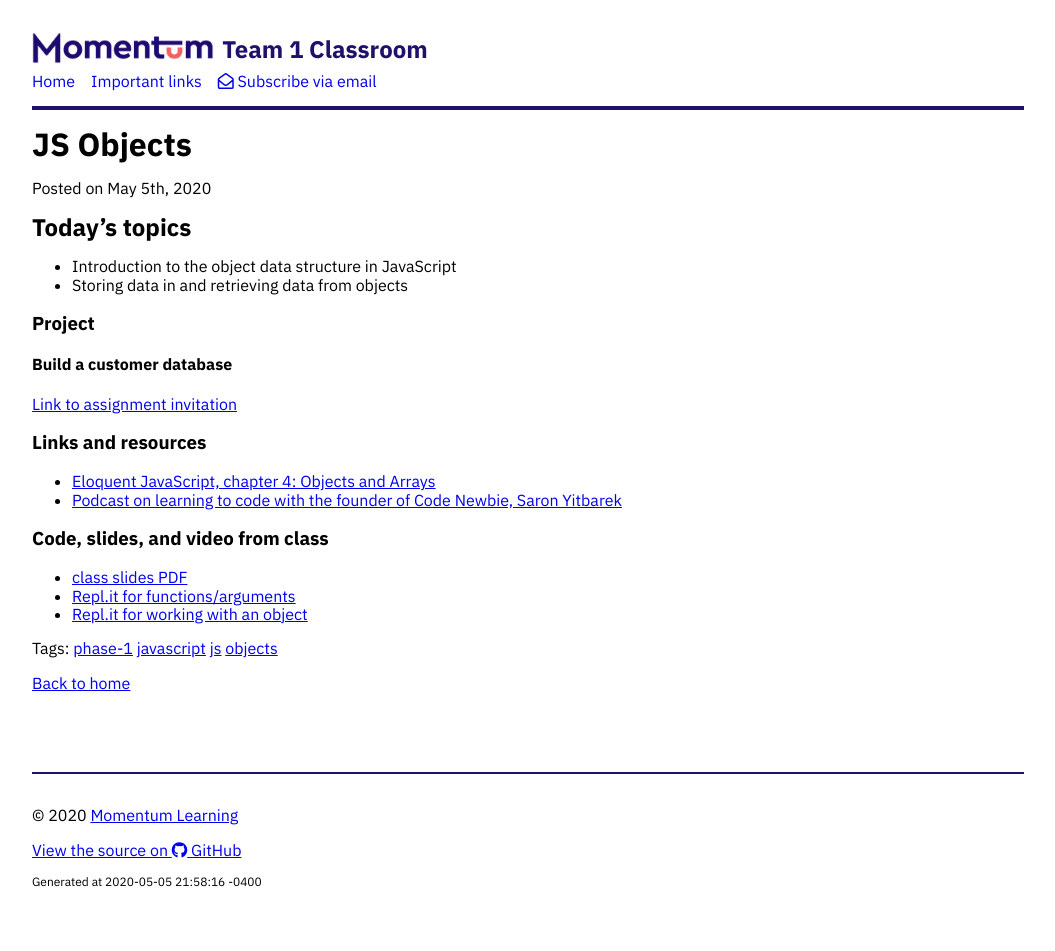
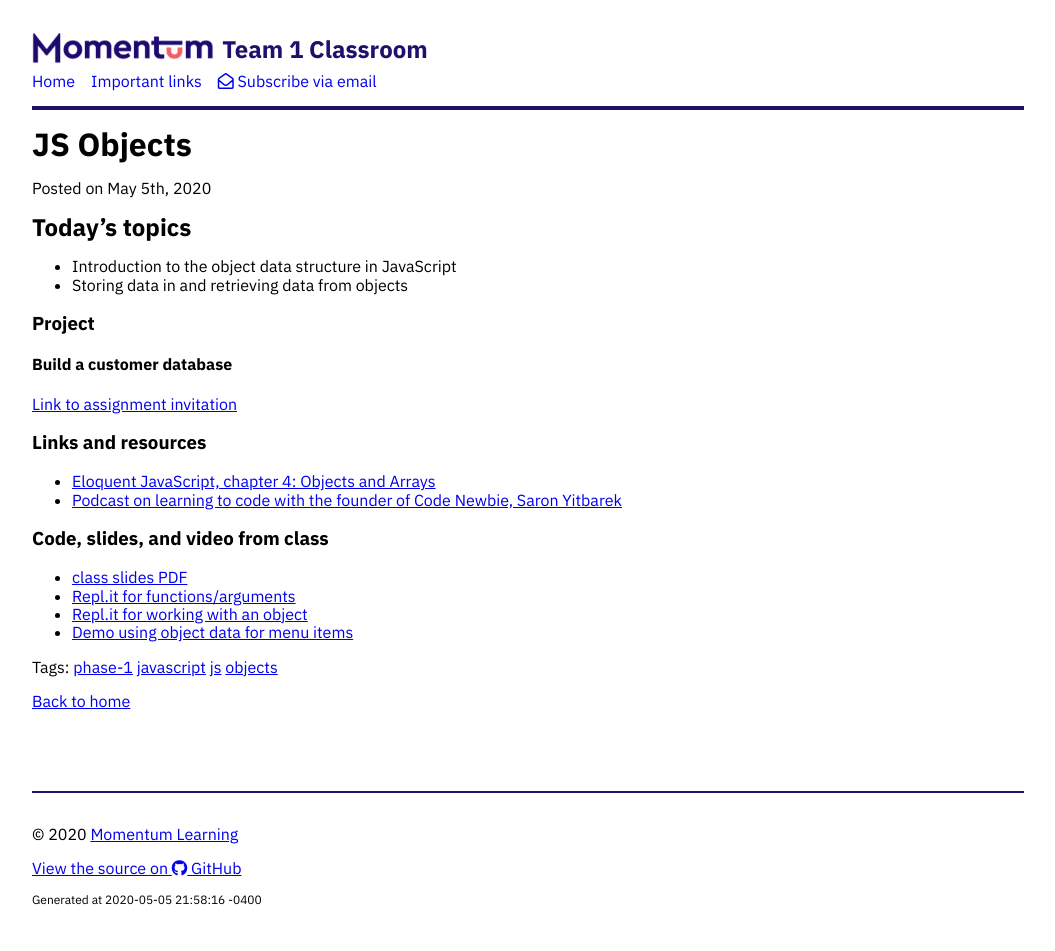
Before and after one commit to Momentum-Morehouse-2/Momentum-Morehouse-2.github.io, a Jekyll site: the page built from _posts/2020-05-05-js-objects.md, in a window 1280 px wide. Shown: the whole page, without its empty margins (112-1167 px from the left). Built offline with Jekyll 4.4.1, drawn with Linux system fonts in a browser that asks for light colours; nearby versions of some CDN libraries.

Commit message:
Add link to code from class

```diff
--- a/_posts/2020-05-05-js-objects.md
+++ b/_posts/2020-05-05-js-objects.md
@@ -24,3 +24,4 @@ tags: phase-1 javascript js objects
 - [class slides PDF](../slide-decks/js-objects.pdf)
 - [Repl.it for functions/arguments](https://repl.it/repls/TemporalAjarRar)
 - [Repl.it for working with an object](https://repl.it/repls/EverlastingBrilliantKnowledge)
+- [Demo using object data for menu items](https://github.com/momentum-team-1/examples/tree/master/using-object-data)
```
